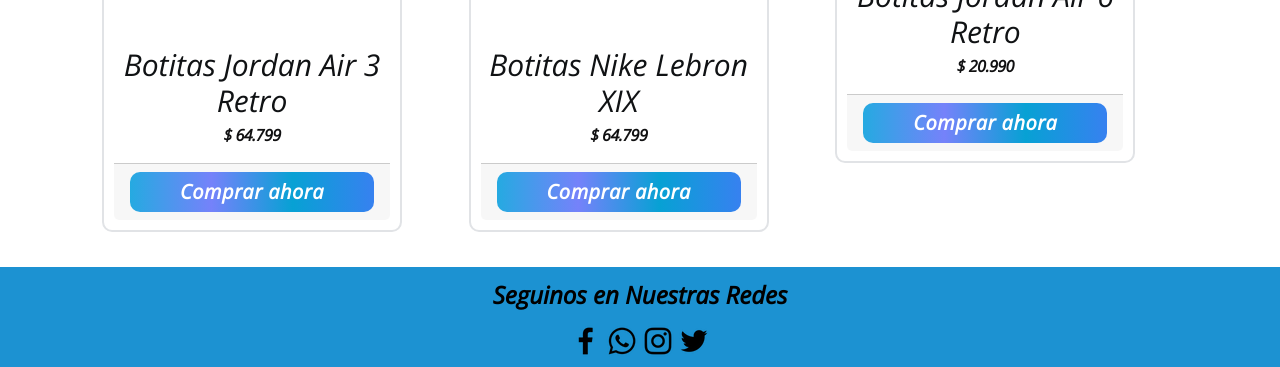
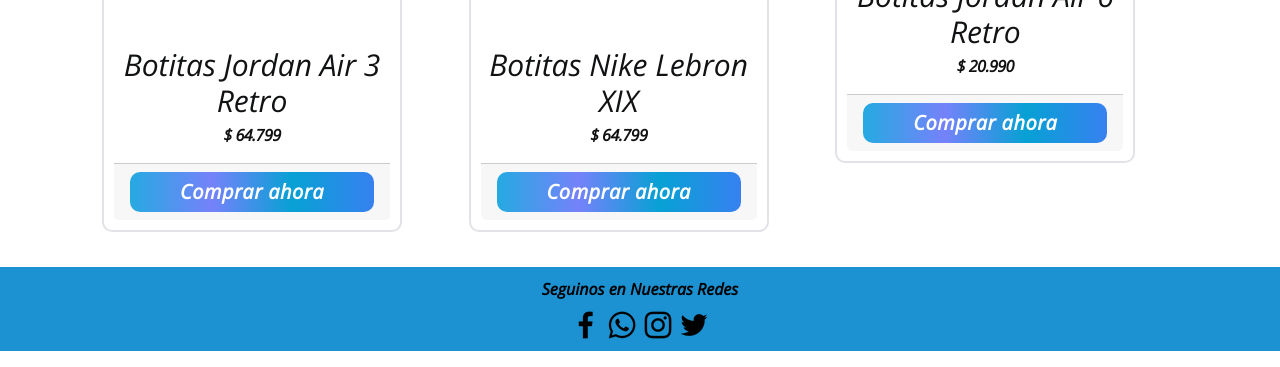
Before and after one commit to RocioRuizDiaz/BAUSPORT, a website: page index.html in a window 1280 px wide. Shown: the part 1821-2188 px from the top of the page. Drawn offline with nearby package versions, Linux system fonts and the light colour scheme.

Commit message:
Entrega Final

```diff
--- a/scss/componentes/_main.scss
+++ b/scss/componentes/_main.scss
@@ -93,7 +93,7 @@
 /* PRODUCTOS */
 
 p{
-  font-size: $fontSize;
+  font-size: $p-text;
   margin-bottom: 0.5em;
   color:black;
   font-weight: 700;
```
Also changed, not shown: pages/Zapatillas.html (+0 -4 lines), css/main.css, 1 other file.
